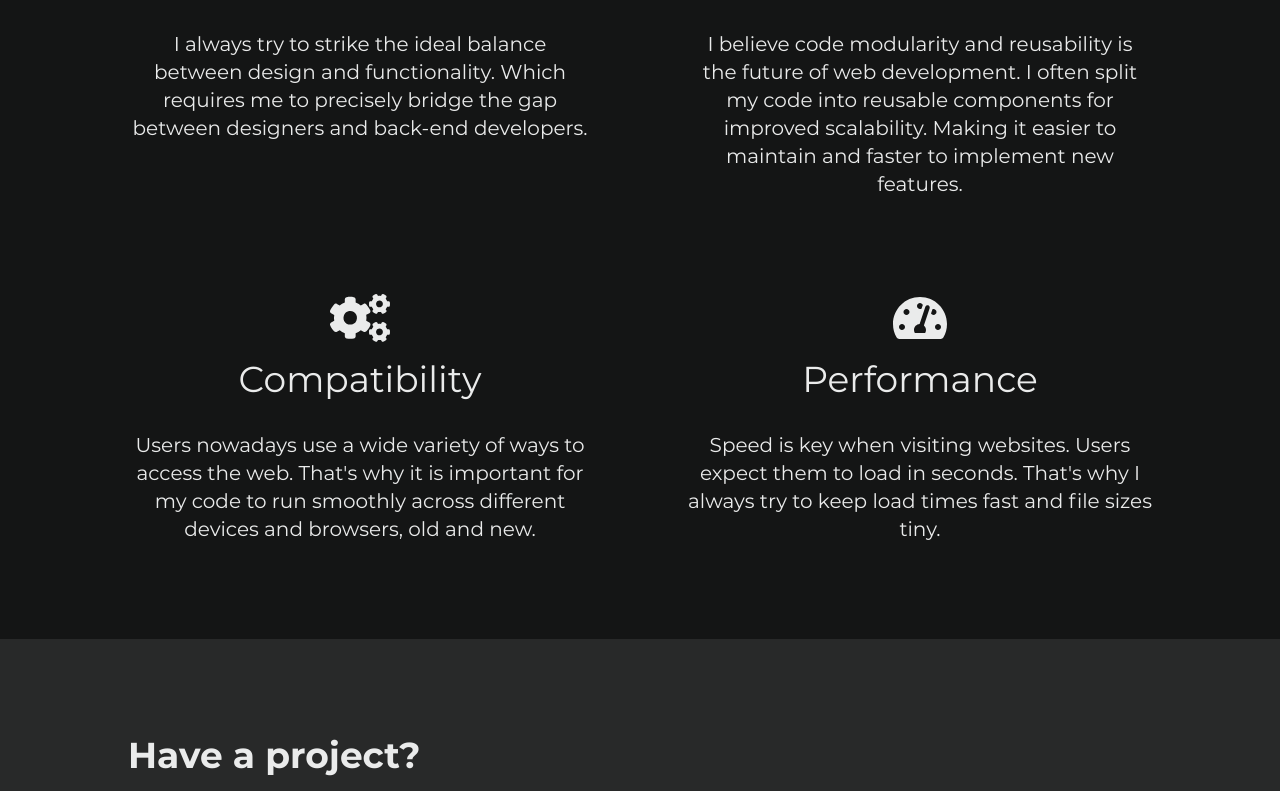
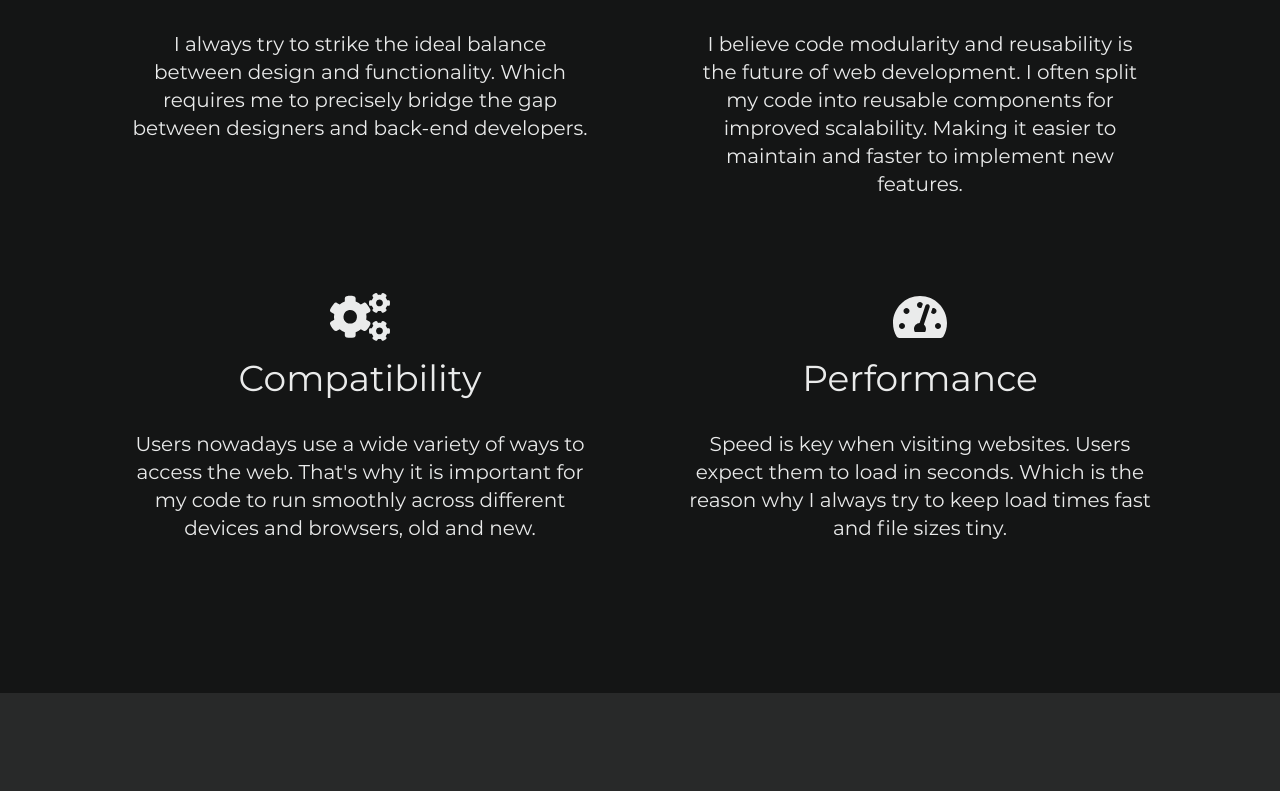
Before and after one commit to yogaajie2/porto, a Nuxt app: page / in a window 1280 px wide. Shown: the part 3289-4080 px from the top of the page. Built offline with nearby package versions, Linux system fonts and the light colour scheme.

Commit message:
components(KeyValues): Split KeyValues list items to a new component, KeyValue

```diff
--- /dev/null
+++ b/components/KeyValue.vue
@@ -0,0 +1,62 @@
+<template>
+  <IntersectionObserverTarget
+    :threshold="1"
+    class="h-88 md:h-57 lg:h-81 xl:h-76"
+    @on-intersecting="handleIntersecting"
+  >
+    <ZoomIn @after-enter="isPlaceholderShown = false; isNameShown = true;">
+      <font-awesome-icon
+        v-if="isIconShown"
+        :icon="['fas', icon]"
+        size="3x"
+        class="mb-4 mx-auto"
+      />
+    </ZoomIn>
+
+    <transition
+      enter-class="opacity-0 -translate-y-4"
+      enter-active-class="transition transform duration-500"
+      enter-to-class="opacity-100 -translate-y-0"
+      @after-enter="isDescriptionShown = true"
+    >
+      <h5
+        v-if="isNameShown"
+        class="mb-8 lg:text-3xl xl:text-4xl">{{ name }}
+      </h5>
+    </transition>
+
+    <FadeIn>
+      <p
+        v-if="isDescriptionShown"
+        class="leading-loose text-gray-500 lg:leading-8 lg:text-lg xl:text-xl">{{ description }}
+      </p>
+    </FadeIn>
+  </IntersectionObserverTarget>
+</template>
+
+<script>
+export default {
+  props: [
+    'icon',
+    'name',
+    'description'
+  ],
+
+  data() {
+    return {
+      isIconShown: false,
+      isNameShown: false,
+      isDescriptionShown: false
+    }
+  },
+
+  methods: {
+    handleIntersecting(entry, unobserve) {
+      if (entry.isIntersecting) {
+        this.isIconShown = true;
+        unobserve();
+      }
+    }
+  }
+}
+</script>
--- a/components/KeyValues.vue
+++ b/components/KeyValues.vue
@@ -6,50 +6,48 @@
     />
 
     <div class="grid text-center gap-16 lg:grid-cols-2 lg:gap-24">
-      <div>
-        <font-awesome-icon
-          :icon="['fas', 'balance-scale']"
-          size="3x"
-          class="mb-4 mx-auto"
-        />
-
-        <h5 class="mb-8 lg:text-3xl xl:text-4xl">Balance</h5>
-        <p class="leading-loose text-gray-500 lg:leading-8 lg:text-lg xl:text-xl">I always try to strike the ideal balance between design and functionality. Which requires me to precisely bridge the gap between designers and back-end developers.</p>
-      </div>
-
-      <div>
-        <font-awesome-icon
-          :icon="['fas', 'shapes']"
-          size="3x"
-          class="mb-4 mx-auto"
-        />
-
-        <h5 class="mb-8 lg:text-3xl xl:text-4xl">Scalability</h5>
-        <p class="leading-loose text-gray-500 lg:leading-8 lg:text-lg xl:text-xl">I believe code modularity and reusability is the future of web development. I often split my code into reusable components for improved scalability. Making it easier to maintain and faster to implement new features.</p>
-        <!-- <p class="leading-loose text-gray-500 lg:leading-8 lg:text-lg xl:text-xl">Maintaining a massively monolithic code base across teams and developers alike is a slow and complicated process. That's why I believe code modularity and reusability is the future of web development. I often split my code into reusable components for improved scalability. Making it easier to maintain and faster to implement new features.</p> -->
-      </div>
-
-      <div>
-        <font-awesome-icon
-          :icon="['fas', 'cogs']"
-          size="3x"
-          class="mb-4 mx-auto"
-        />
-
-        <h5 class="mb-8 lg:text-3xl xl:text-4xl">Compatibility</h5>
-        <p class="leading-loose text-gray-500 lg:leading-8 lg:text-lg xl:text-xl">Users nowadays use a wide variety of ways to access the web. That's why it is important for my code to run smoothly across different devices and browsers, old and new.</p>
-      </div>
-
-      <div>
-        <font-awesome-icon
-          :icon="['fas', 'tachometer-alt']"
-          size="3x"
-          class="mb-4 mx-auto"
-        />
-
-        <h5 class="mb-8 lg:text-3xl xl:text-4xl">Performance</h5>
-        <p class="leading-loose text-gray-500 lg:leading-8 lg:text-lg xl:text-xl">Speed is key when visiting websites. Users expect them to load in seconds. That's why I always try to keep load times fast and file sizes tiny.</p>
-      </div>
+      <KeyValue
+        v-for="(value, index) in values"
+        :key="index"
+        :icon="value.icon"
+        :name="value.name"
+        :description="value.description"
+      />
     </div>
   </section>
 </template>
+
+<script>
+export default {
+  data() {
+    return {
+      values: [
+        {
+          icon: 'balance-scale',
+          name: 'Balance',
+          description: 'I always try to strike the ideal balance between design and functionality. Which requires me to precisely bridge the gap between designers and back-end developers.'
+        },
+
+        {
+          icon: 'shapes',
+          name: 'Scalability',
+          description: 'I believe code modularity and reusability is the future of web development. I often split my code into reusable components for improved scalability. Making it easier to maintain and faster to implement new features.'
+          // Maintaining a massively monolithic code base across teams and developers alike is a slow and complicated process. That's why I believe code modularity and reusability is the future of web development. I often split my code into reusable components for improved scalability. Making it easier to maintain and faster to implement new features.
+        },
+
+        {
+          icon: 'cogs',
+          name: 'Compatibility',
+          description: 'Users nowadays use a wide variety of ways to access the web. That\'s why it is important for my code to run smoothly across different devices and browsers, old and new.'
+        },
+
+        {
+          icon: 'tachometer-alt',
+          name: 'Performance',
+          description: 'Speed is key when visiting websites. Users expect them to load in seconds. Which is the reason why I always try to keep load times fast and file sizes tiny.'
+        },
+      ]
+    }
+  }
+}
+</script>
```
